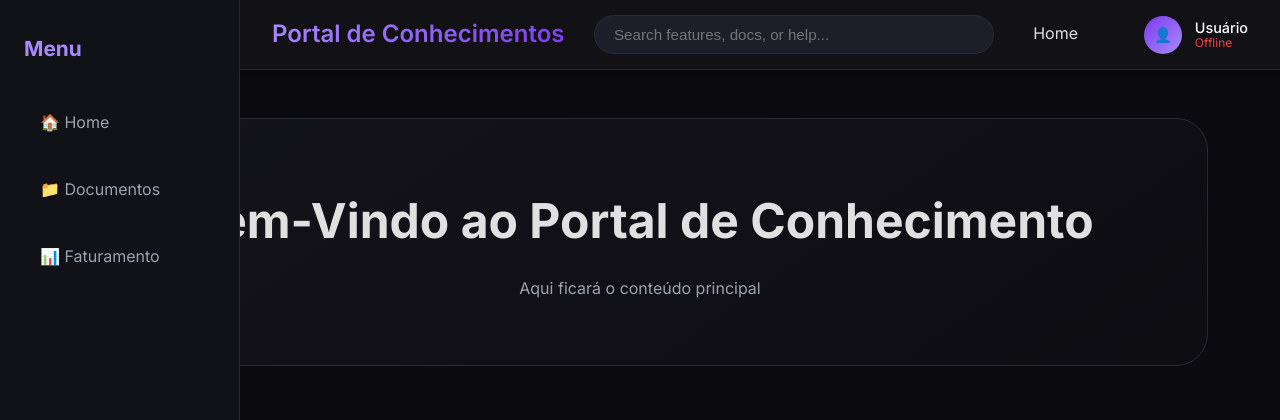
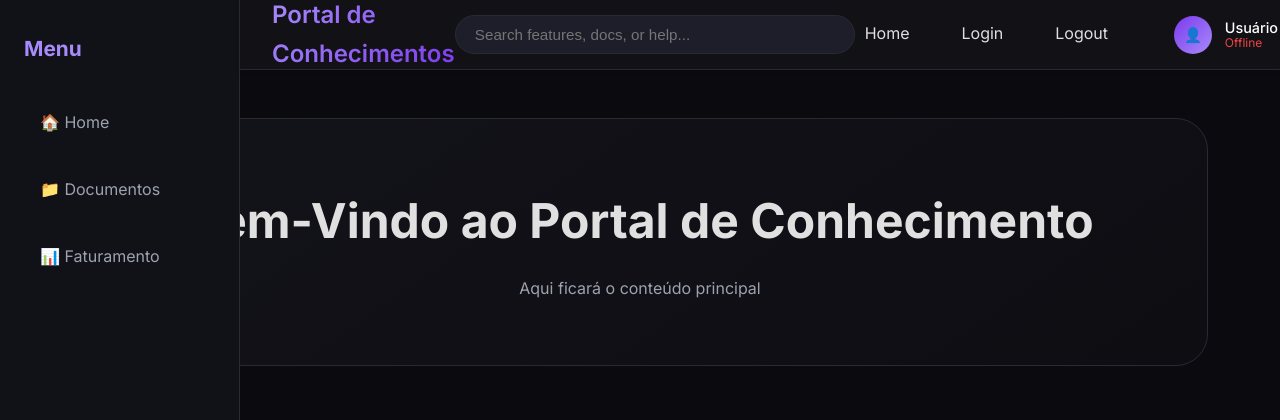
Before and after one commit to AnaCM366/Projeto_Portal_de_Conhecimento, a Django app: page / in a window 1280 px wide. Shown: the top 420 px of the page. Run offline with Django 5.2, Linux system fonts and the light colour scheme.

Commit message:
Adicionando botões de Login e Logout na aba superior

```diff
--- a/templates/home.html
+++ b/templates/home.html
@@ -244,6 +244,10 @@
         <div class="nav-links">
             <a href="/">Home</a>
 
+            <a href="/login/">Login</a>
+
+            <a href="/logout/">Logout</a>
+
             <!-- USER TOP BAR -->
     <div class="top-user">
         <div class="top-avatar">
```
